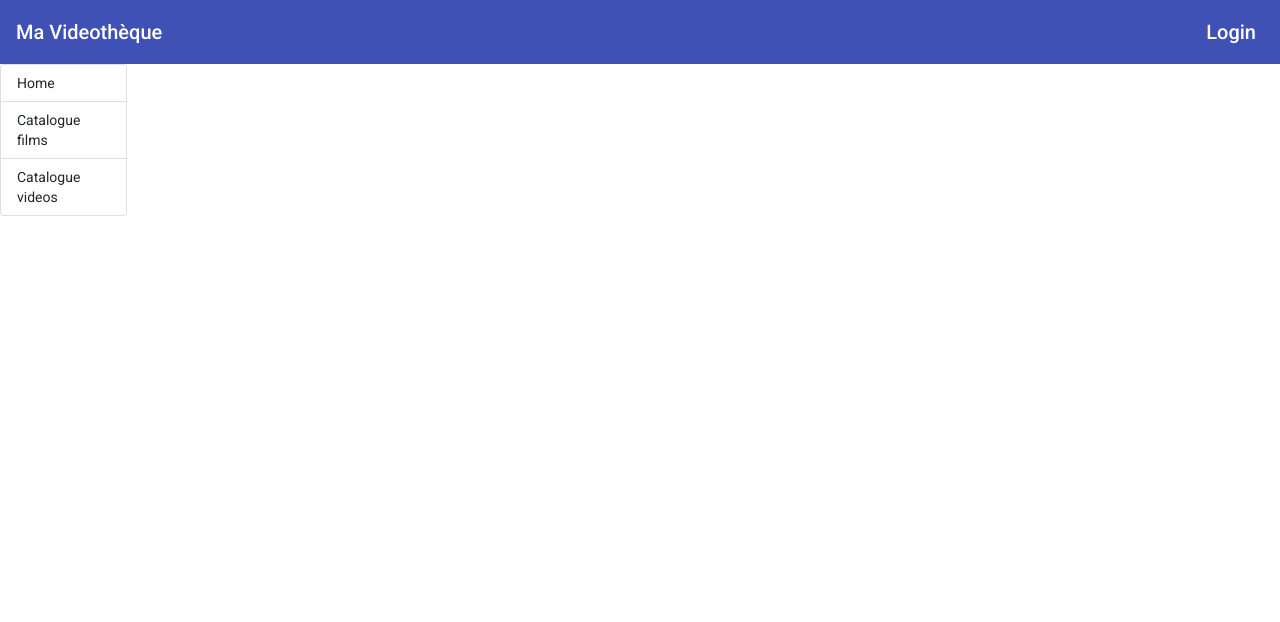
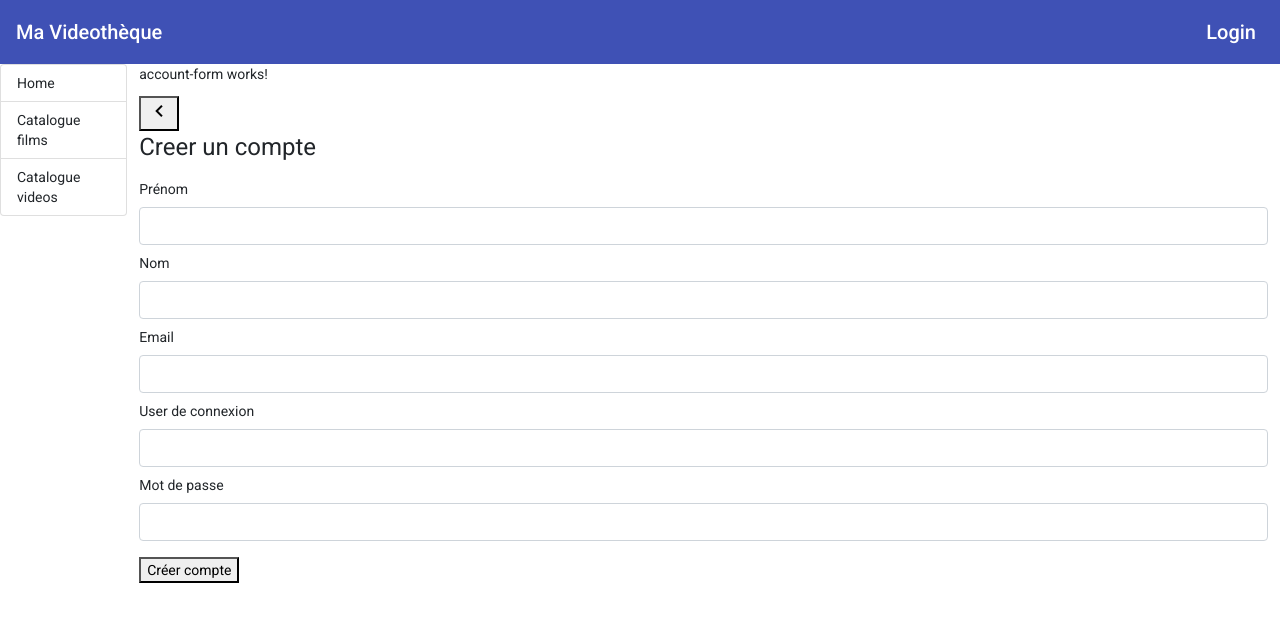
Before and after one commit to OlivierDLMR/liv-app, an Angular app: page /createAccount in a window 1280 px wide. Before the commit this address led to /. Shown: the top 622 px of the page. Built offline with nearby package versions, Linux system fonts and the light colour scheme.

Commit message:
mise en place des formulaires de connexion et de creation de compte

```diff
--- a/src/app/Shared/services/user.service.ts
+++ b/src/app/Shared/services/user.service.ts
@@ -21,4 +21,9 @@ isLogged():boolean{
   }
   return false;
 }
+login(credentials){
+console.log("==> user.service.ts login(credentieals) - credentyials : " ,credentials)
+
 }
+
+}
--- /dev/null
+++ b/src/app/account-form/account-form/account-form.component.html
@@ -0,0 +1,51 @@
+<p>account-form works!</p>
+<div class="subnav">
+    <button color="primary" routerLink="/login" mat-icon-button aria-label="retunr to login">
+       <mat-icon>navigate_before</mat-icon>
+    </button>
+    <h1>Creer un compte</h1>
+ </div>
+ <form [formGroup]="accountForm" (ngSubmit)="onSubmit(accountForm)">
+    <div class="mb-2">
+       <label class="form-label">Prénom</label>
+       <input formControlName="firstname" type="text" class="form-control">
+       <p *ngIf="accountForm.get('firstname').hasError('minlength') && accountForm.get('firstname').touched" class="form-error">
+          Min. 2 caractères
+       </p>
+    </div>
+    <div class="mb-2">
+       <label class="form-label">Nom</label>
+       <input formControlName="lastname" type="text" class="form-control">
+       <p *ngIf="(accountForm.get('lastname').hasError('minlength') && accountForm.get('lastname').touched)" class="form-error">
+          Min. 2 caractères
+       </p>
+    </div>
+
+    <div class="mb-2">
+       <label class="form-label">Email</label>
+       <input formControlName="email" type="text" class="form-control">
+       <p *ngIf="(accountForm.get('email').hasError('minlength') && accountForm.get('email').touched)" class="form-error">
+        Min. 2 caractères
+       </p>
+    </div>
+
+    <div class="mb-2">
+        <label class="form-label">User de connexion</label>
+        <input formControlName="user" type="text" class="form-control">
+        <p *ngIf="accountForm.get('user').hasError('user') && accountForm.get('user').touched" class="form-error">
+           Renseignez un user valide
+        </p>
+     </div>
+
+     <div class="mb-2">
+        <label class="form-label">Mot de passe</label>
+        <input formControlName="password" type="text" class="form-control">
+        <p *ngIf="accountForm.get('password').hasError('password') && accountForm.get('password').touched" class="form-error">
+           Renseignez un mot de passe valide svp
+        </p>
+     </div>
+
+    <div class="mt-3">
+       <button type="submit" mat-flat-button color="primary" type="submit">Créer compte</button>
+    </div>
+ </form>
--- /dev/null
+++ b/src/app/account-form/account-form/account-form.component.ts
@@ -0,0 +1,41 @@
+import { Component, OnInit } from '@angular/core';
+import { AlertService } from 'src/app/Shared/services/alert.service';
+import { FormBuilder, FormGroup, Validators } from '@angular/forms';
+import { cpuUsage } from 'process';
+
+@Component({
+  selector: 'app-account-form',
+  templateUrl: './account-form.component.html',
+  styleUrls: ['./account-form.component.scss']
+})
+export class AccountFormComponent implements OnInit {
+
+  accountForm:FormGroup;
+
+  constructor(private fb: FormBuilder,private alertService:AlertService) { }
+
+  ngOnInit(): void {
+    this.accountForm = this.fb.group({
+      firstname:['',Validators.minLength(2)],
+      lastname:['',Validators.minLength(2)],
+      email: ['', Validators.email],
+      user:['',Validators.minLength(2)],
+      password:['',Validators.minLength(8)]
+    });
+    console.log("accountForm.component.ts ngOnInit" , this.accountForm)
+  }
+
+
+  onSubmit(form) {
+    console.log(form)
+    console.log(form.get('first').hasError('minlength'));
+    console.log(form.value);
+    if (form.status === 'VALID') {
+      console.log('Ok valid');
+
+    }
+    else {
+      this.alertService.show('Oups...Corrigez vos erreurs !');
+    }
+  }
+}
--- a/src/app/app-routing.module.ts
+++ b/src/app/app-routing.module.ts
@@ -1,11 +1,15 @@
 import { NgModule } from '@angular/core';
 import { RouterModule, Routes } from '@angular/router';
+import { AccountFormComponent } from './account-form/account-form/account-form.component';
 import { DetailComponent } from './detail/detail.component';
 import { ListComponent } from './list/list.component';
+import { LoginFormComponent } from './loging-form/login-form/login-form.component';
 
 const routes: Routes = [
   { path: '', component: ListComponent },
-  { path: 'detail/:id/:type', component: DetailComponent }
+  { path: 'detail/:id/:type', component: DetailComponent },
+  { path: 'login', component:LoginFormComponent},
+  { path:'createAccount', component:AccountFormComponent},
 ];
 
 @NgModule({
--- /dev/null
+++ b/src/app/loging-form/login-form/login-form.component.html
@@ -0,0 +1,18 @@
+<h1>Connectez-vous</h1>
+
+<form (submit)="onLoginSubmit(loginForm)" #loginForm="ngForm">
+   <div class="mt-2">
+      <label class="form-label">Identifiant</label>
+      <input name="user" ngModel type="text" class="form-control">
+   </div>
+   <div class="mt-2">
+      <label class="form-label">Mot de passe</label>
+      <input name="password" ngModel type="password" class="form-control">
+   </div>
+   <div class="d-flex action">
+      <button mat-flat-button color="primary">Envoyer</button>
+      <a class="link" routerLinkActive="active" [routerLinkActiveOptions]="{exact:
+        true}" href="createAccount">Créer compte</a>
+   </div>
+
+</form>
--- /dev/null
+++ b/src/app/loging-form/login-form/login-form.component.scss
@@ -0,0 +1,4 @@
+div.action{
+    margin-top: 1em;
+   justify-content: space-between;
+}
--- /dev/null
+++ b/src/app/loging-form/login-form/login-form.component.ts
@@ -0,0 +1,19 @@
+import { Component, OnInit } from '@angular/core';
+import { UserService } from 'src/app/Shared/services/user.service';
+
+@Component({
+  selector: 'app-login-form',
+  templateUrl: './login-form.component.html',
+  styleUrls: ['./login-form.component.scss']
+})
+export class LoginFormComponent implements OnInit {
+
+  constructor(private userService:UserService) { }
+
+  ngOnInit(): void {
+  }
+  onLoginSubmit(loginForm) {
+    console.log(loginForm.value);
+    this.userService.login(loginForm.value);
+  }
+}
```
Also changed, not shown: src/app/app.module.ts (+10 -1 lines), src/app/account-form/account-form/account-form.component.scss (added).
